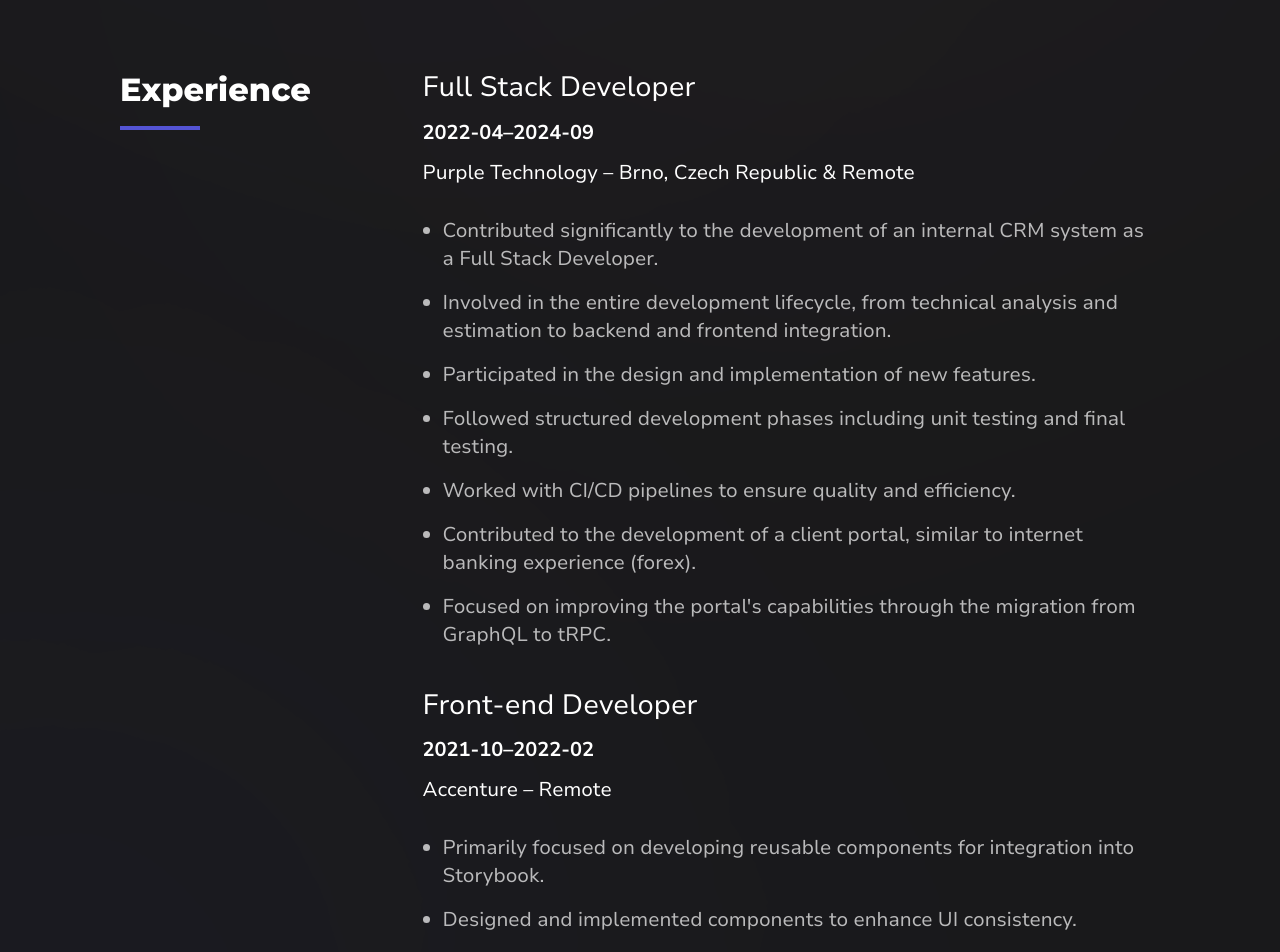
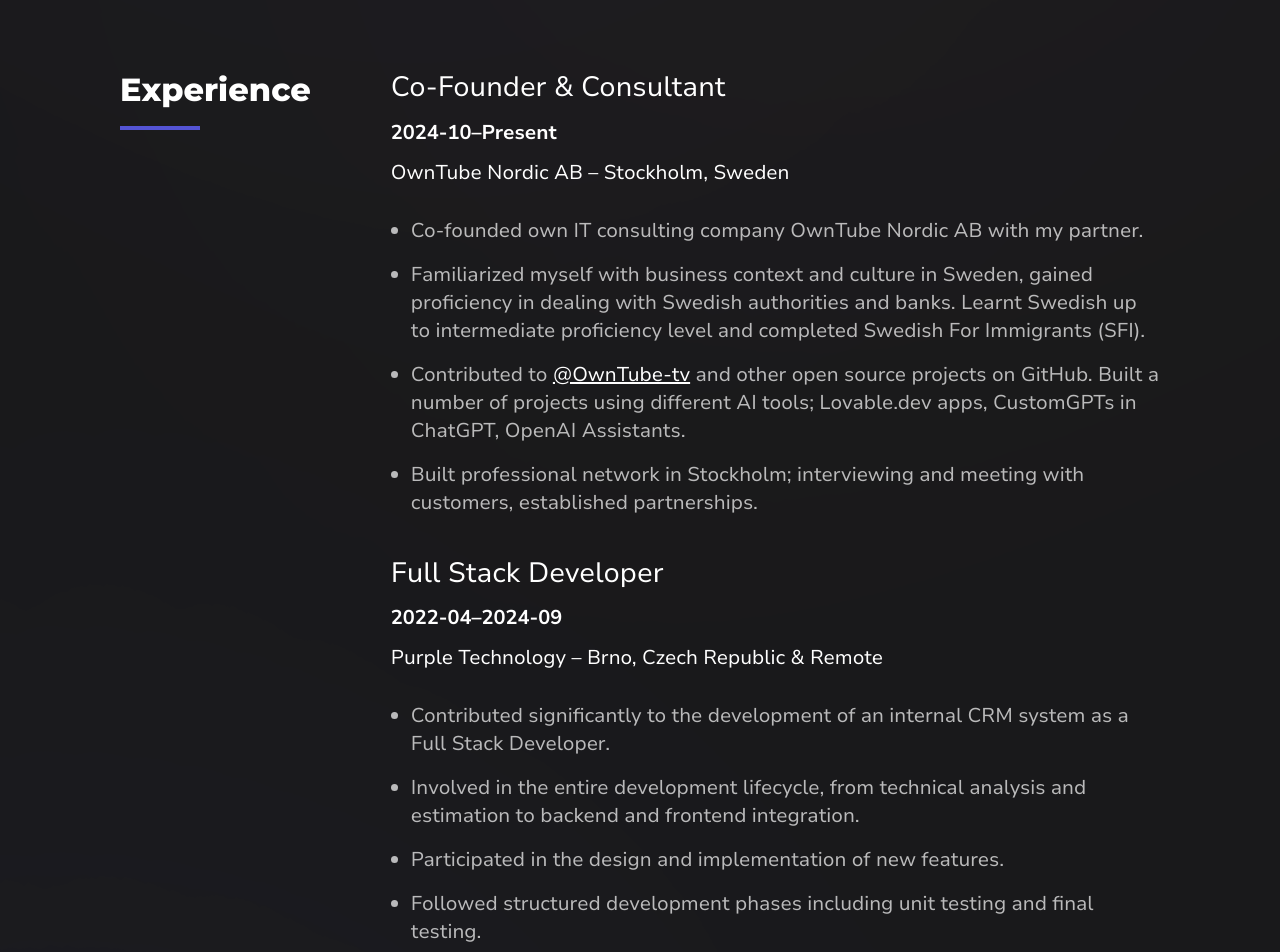
Before and after one commit to okaziya/cv, a Next.js app: page /cv/en in a window 1280 px wide. Shown: the part 1080-2032 px from the top of the page. Built offline with nearby package versions, Linux system fonts and the light colour scheme.

Commit message:
Added last 6 months of experiences #19
- Condensed initial draft on "Co-Founder & Consultant @ OwnTube Nordic AB" to 4 bullets
- Added Education record for Folkuniversitetet

- English versions only, Swedish postponed to tomorrow afternoon

```diff
--- a/locales/en.ts
+++ b/locales/en.ts
@@ -33,6 +33,51 @@
   workExperience: {
     title: "Experience",
     experiences: [
+      {
+        jobTitle: "Co-Founder & Consultant",
+        companyTitle: "OwnTube Nordic AB – Stockholm, Sweden",
+        date: "2024-10–Present",
+        highlights:
+          "- Co-founded own IT consulting company OwnTube Nordic AB with my partner.\n" +
+          "- Familiarized myself with business context and culture in Sweden, gained proficiency in dealing with " +
+          "Swedish authorities and banks. Learnt Swedish up to intermediate proficiency level and completed Swedish " +
+          "For Immigrants (SFI).\n" +
+          "- Contributed to [@OwnTube-tv](https://github.com/OwnTube-tv) and other open source projects on GitHub. " +
+          "Built a number of projects using different AI tools; Lovable.dev apps, CustomGPTs in ChatGPT, OpenAI " +
+          "Assistants.\n" +
+          "- Built professional network in Stockholm; interviewing and meeting with customers, established " +
+          "partnerships.\n",
+        description: null,
+        assignmentsText: null,
+        internalProjectNotes: {
+          // 2024-08 to 2025-02
+          Folkuniversitetet:
+            "Learning everything about Swedish language basics, from A1 to B2-",
+          // 2024-10 to 2024-12
+          OwnTubeProject:
+            "Registered a company in Sweden, learning about Bolagsverket and Banks and Skatteverket" +
+            "Learnt more/other Swedish" +
+            "Integrating" +
+            "Getting to know people" +
+            "Knows Mats social-professional network" +
+            "Knows Mats family and friends" +
+            "Interviews with different companies",
+          // 2025-01 to 2025-04
+          AIprojektet:
+            "Project plan and selling it" +
+            "building a custom gpt with Mats" +
+            "using Python click for command line tool development" +
+            "learning to deal with Python projects (tests and stuff)",
+          // 2025-03 and ongoing
+          'SFX-IT':
+            "Going to SFX-IT in Tyresö" +
+            "Completing SFI levels C and D" +
+            "Learning Swedish IT vocabulary" +
+            "Professional skills in Swedish" +
+            "Getting all documents in place, translated Czech grades and more" +
+            "...",
+        },
+      },
       {
         jobTitle: "Full Stack Developer",
         companyTitle: "Purple Technology – Brno, Czech Republic & Remote",
@@ -176,6 +221,17 @@
     title: "Education",
     degrees: [
       {
+        jobTitle: "Swedish courses A1 to B2",
+        companyTitle: "Folkuniversitetet – Stockholm, Sweden",
+        date: "2024–2025",
+        highlights:
+          "- Completed first 5 Swedish courses in 6 months of half-time classroom studies.\n" +
+          "- Reached intermediate proficiency in Swedish, CEFR level B1.\n",
+        description: null,
+        assignmentsText: null,
+        internalProjectNotes: null,
+      },
+      {
         jobTitle: "BSc in Software Development",
         companyTitle: "Unicorn University – Prague, Czech Republic",
         date: "2020–2024",
```
